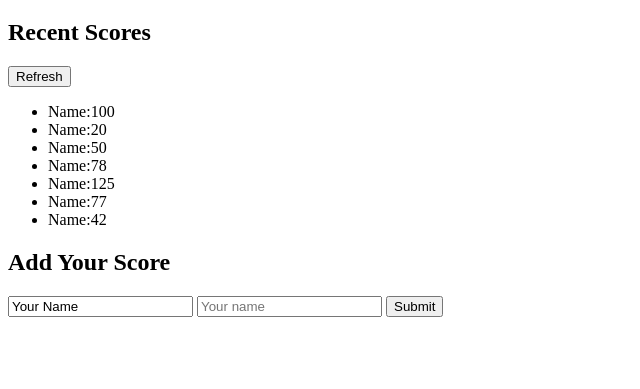
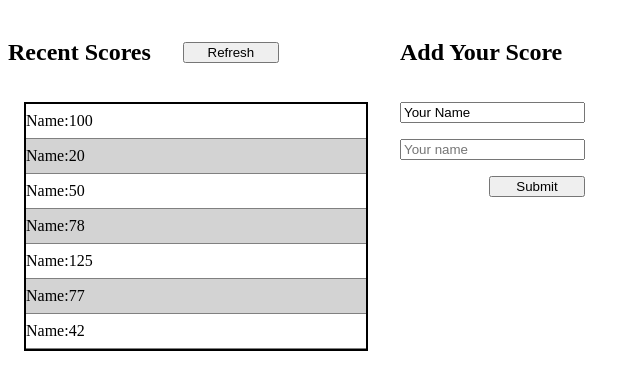
Before and after one commit to Zuwairanajma/LeaderBoard-Practice-Hydaline, a website built with webpack: page src/index.html in a window 1280 px wide. Shown: the part 61-450 px from the top of the page, without its empty margins (0-640 px from the left). Built offline with nearby package versions, Linux system fonts and the light colour scheme.

Commit message:
Update structure

```diff
--- a/src/index.css
+++ b/src/index.css
@@ -0,0 +1,56 @@
+.inner-container {
+  display: flex;
+  gap: 2rem;
+}
+
+.heading {
+ display: flex;
+gap: 2rem;
+}
+
+.heading-btn {
+width: 7rem;
+
+}
+
+.recent-scores {
+
+}
+
+.btn {
+  margin-bottom: 1.4rem;
+}
+
+.add-scores {
+
+}
+
+.add-scores-form {
+  display: flex;
+  flex-direction: column;
+  gap: 1rem;
+}
+
+.add-scores-btn {
+  width: 6rem;
+  align-self: flex-end;
+}
+
+.score-conatiner {
+  border: 2px solid black;
+  width: 300px;
+  margin-left: 1rem;
+}
+
+ li {
+  list-style: none;
+  border-bottom: 1px solid  grey;
+  padding: 0.5rem 0;
+  margin-left: -40px;
+  background-color: lightgray;
+
+}
+
+li:nth-child(odd) {
+  background: white;
+}
--- a/src/index.html
+++ b/src/index.html
@@ -3,17 +3,18 @@
 <head>
     <meta charset="UTF-8">
     <meta name="viewport" content="width=device-width, initial-scale=1.0">
+    <link rel="stylesheet" href="./index.css">
     <title>LeaderBoard</title>
 </head>
 <body>
     <div class="Outer-container">
         <h1>LeaderBoard</h1>
         <div class="inner-container" id="inner">
-<div class="reccnt-scores" id="recent">
-    <div class="heading">
+        <div class="recent-scores" id="recent">
+        <div class="heading">
         <h2>Recent Scores</h2>
-        <button>Refresh</button>
-    </div>
+        <button  class="add-scores-btn btn" type="submit">Refresh</button>
+      </div>
     <ul class="score-conatiner">
         <li><span>Name:</span><span>100</span></li>
         <li><span>Name:</span><span>20</span></li>
@@ -25,11 +26,11 @@
     </ul>
 </div>
 <section class="add-scores" id="add">
-<form action="#" method="post">
+<form  class="add-scores-form" action="#" method="post">
     <h2>Add Your Score</h2>
     <input type="text" required maxlength="50" value="Your Name" placeholder="Your name" class ="box">
     <input type="number" required maxlength="50" value="Your score" placeholder="Your name" class ="box">
-    <button type="submit">Submit</button>
+    <button  class="add-scores-btn" type="submit">Submit</button>
 </form>
 </section>
         </div>
```
